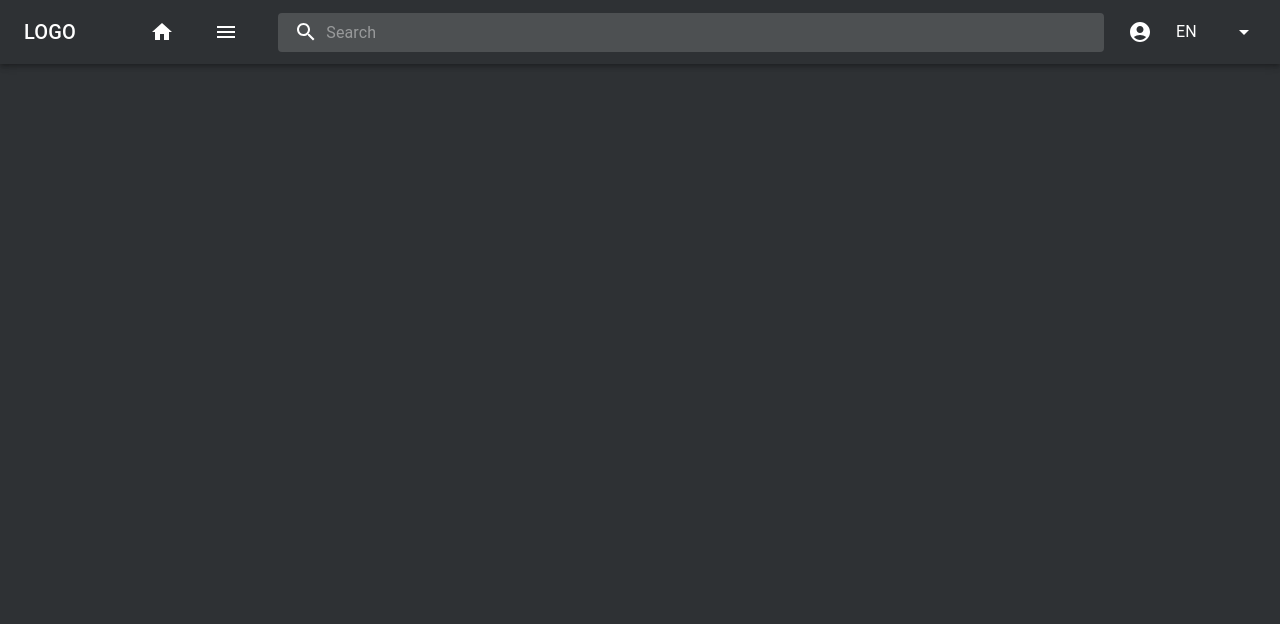
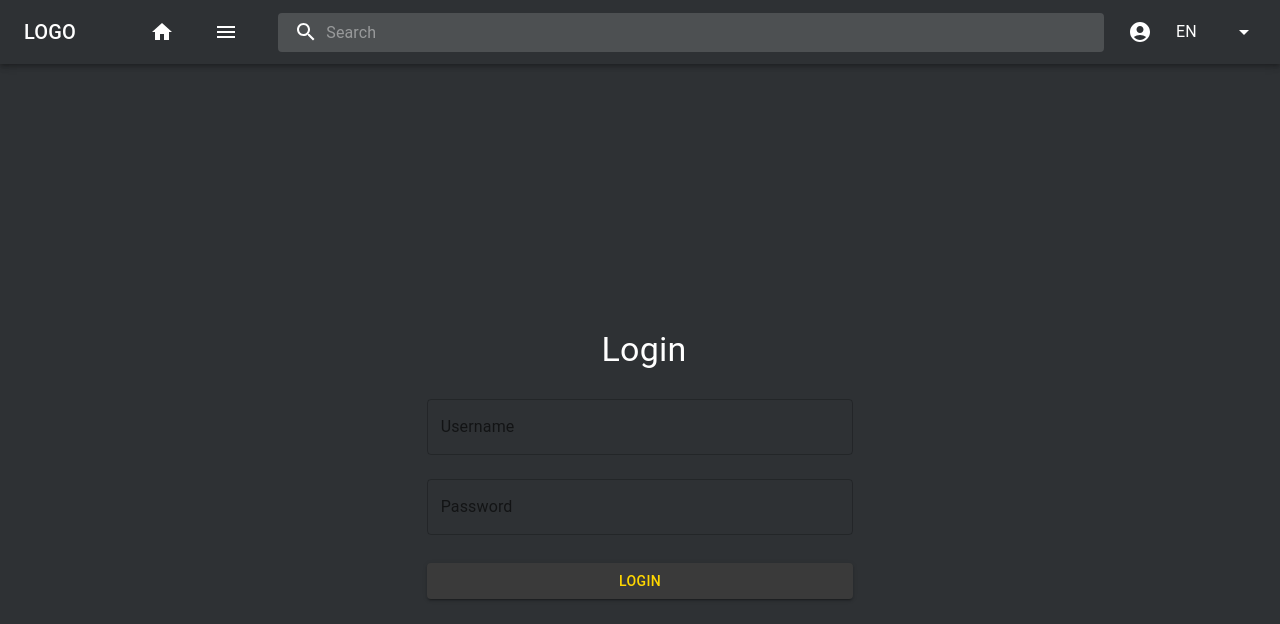
Before and after one commit to zeynepciplak/movie-search-website, a React (Create React App) app: page /login in a window 1280 px wide. Before the commit this address had no page. Shown: the top 624 px of the page. Built offline with nearby package versions, Linux system fonts and the light colour scheme.

Commit message:
login sayfası dummy data kullanılarak yapıldı

```diff
--- a/src/App.tsx
+++ b/src/App.tsx
@@ -13,9 +13,9 @@ import TopDirectors from './pages/TopDirectors/TopDirectors';
 
 import NewestMovies from './pages/NewestMovies/NewestMovies';
 import NewestSeries  from './pages/NewestSeries/NewestSeries';
-import MovieDetailPage from './pages/MovieDetailPage/MovieDetailPage';
-import ArtistDetailPage from './pages/ArtistDetailPage/ArtistDetailPage';
-
+//import MovieDetailPage from './pages/MovieDetailPage/MovieDetailPage';
+//import ArtistDetailPage from './pages/ArtistDetailPage/ArtistDetailPage';
+import LoginPage from './pages/LoginPage/LoginPage';
 // Tema oluşturma
 const theme = createTheme({
   palette: {
@@ -70,6 +70,7 @@ const App: React.FC = () => {
         <Navbar />
         <Routes>
           <Route path="/" element={<HomePage />} />
+          <Route path="/login" element={<LoginPage />} />
           <Route path="/imdb-top-100-movies" element={<ImdbTop100Movies />} /> {/* IMDb Top 100 Movies rotası */}
           <Route path="/most-popular-artists" element={<MostPopularArtists />} />
 
@@ -79,8 +80,8 @@ const App: React.FC = () => {
 
           <Route path="/newest-movies" element={<NewestMovies />} />
         <Route path="/newest-series" element={<NewestSeries />} />
-        <Route path="/movie/:id" element={<MovieDetailPage />} />
-        <Route path="/artist/:id" element={<ArtistDetailPage />} />
+        {/*<Route path="/movie/:id" element={<MovieDetailPage />} />*/}
+        {/*<Route path="/artist/:id" element={<ArtistDetailPage />} /> */}
         </Routes>
       </Router>
     </ThemeProvider>
--- a/src/components/Navbar/Navbar.tsx
+++ b/src/components/Navbar/Navbar.tsx
@@ -7,12 +7,16 @@ import { useTranslation } from 'react-i18next';
 import HomeButton from '../Icon/HomeButton';
 import AccountCircleIcon from '@mui/icons-material/AccountCircle';
 import  '../../styles/global.css';
-
+import { useNavigate } from 'react-router-dom';
 
 const Navbar: React.FC = () => {
   const { t, i18n } = useTranslation();  // Çeviri fonksiyonunu alıyoruz
   const [language, setLanguage] = useState<string>(localStorage.getItem('i18n') || i18n.language || 'en-US');
+  const navigate = useNavigate();
 
+  const handleLoginClick=()=>{
+    navigate('/login');
+  };
   useEffect(() => {
     const storedLanguage = localStorage.getItem('i18n');
     if (storedLanguage) {
@@ -34,9 +38,6 @@ const Navbar: React.FC = () => {
       });
   };
 
-  const handleLoginClick = () => {
-    console.log("Giriş Yap butonuna tıklandı!");
-  };
 
   return (
     <Box sx={{ flexGrow: 1 }}>
--- a/src/components/Navbar/index.ts
+++ /dev/null
@@ -1 +0,0 @@
-export {default}from './Navbar';
--- a/src/pages/ArtistDetailPage/ArtistDetailPage.tsx
+++ b/src/pages/ArtistDetailPage/ArtistDetailPage.tsx
@@ -1,4 +1,4 @@
-import React, { useEffect, useState } from 'react';
+/*import React, { useEffect, useState } from 'react';
 import { useParams } from 'react-router-dom';
 import { fetchDirectorDetails, Director } from '../../api/tmdbApi';  // Sanatçı detaylarını çeken API fonksiyonu
 import { Typography, Box, CardMedia } from '@mui/material';
@@ -35,4 +35,4 @@ const ArtistDetailPage: React.FC = () => {
   );
 };
 
-export default ArtistDetailPage;
+export default ArtistDetailPage;*/
--- /dev/null
+++ b/src/pages/LoginPage/LoginPage.tsx
@@ -0,0 +1,54 @@
+import React, { useState } from 'react';
+import { useNavigate } from 'react-router-dom';
+import { Box, Button, TextField, Typography, Grid } from '@mui/material';
+
+const LoginPage: React.FC = () => {
+  const [username, setUsername] = useState('');
+  const [password, setPassword] = useState('');
+  const navigate = useNavigate();
+
+  const handleLogin = (e: React.FormEvent) => {
+    e.preventDefault();
+    // Dummy veri ile kontrol yapıyoruz
+    if (username === 'admin' && password === 'password') {
+      alert('Login successful!');
+      navigate('/'); // Başarılı girişten sonra anasayfaya yönlendir
+    } else {
+      alert('Invalid credentials!');
+    }
+  };
+
+  return (
+    <Grid container justifyContent="center" alignItems="center" style={{ height: '100vh' }}>
+      <Grid item xs={12} sm={8} md={4}>
+        <Box display="flex" flexDirection="column" alignItems="center" justifyContent="center">
+          <Typography variant="h4" gutterBottom>Login</Typography>
+          <form onSubmit={handleLogin} style={{ width: '100%' }}>
+            <TextField
+              label="Username"
+              value={username}
+              onChange={(e) => setUsername(e.target.value)}
+              fullWidth
+              margin="normal"
+              variant="outlined"
+            />
+            <TextField
+              label="Password"
+              type="password"
+              value={password}
+              onChange={(e) => setPassword(e.target.value)}
+              fullWidth
+              margin="normal"
+              variant="outlined"
+            />
+            <Button type="submit" variant="contained" color="primary" fullWidth style={{ marginTop: '20px' }}>
+              Login
+            </Button>
+          </form>
+        </Box>
+      </Grid>
+    </Grid>
+  );
+};
+
+export default LoginPage;
--- a/src/pages/MostPopularArtists/MostPopularArtists.tsx
+++ b/src/pages/MostPopularArtists/MostPopularArtists.tsx
@@ -35,8 +35,8 @@ const MostPopularArtists: React.FC = () => {
   // "Daha fazla yükle" butonuna tıklandığında çalışacak fonksiyon
   const loadMoreArtists = async () => {
     setLoading(true);
-    const fetchedArtists = await fetchPopularArtists(page);  // Verileri çek
-    setArtists((prevArtists) => [...prevArtists, ...fetchedArtists]);  // Yeni verileri öncekiyle birleştir
+    //const fetchedArtists = await fetchPopularArtists(page);  // Verileri çek
+    //setArtists((prevArtists) => [...prevArtists, ...fetchedArtists]);  // Yeni verileri öncekiyle birleştir
     setPage(page + 1);  // Sayfa numarasını artır
     setLoading(false);
   };
--- a/src/pages/MovieDetailPage/MovieDetailPage.tsx
+++ b/src/pages/MovieDetailPage/MovieDetailPage.tsx
@@ -1,4 +1,4 @@
-import React from 'react';
+/*import React from 'react';
 import { useParams } from 'react-router-dom';
 import { fetchMovieDetails } from '../../api/tmdbApi';
 import { useState, useEffect } from 'react';
@@ -34,4 +34,4 @@ const MovieDetailPage: React.FC = () => {
   );
 };
 
-export default MovieDetailPage;
+export default MovieDetailPage;*/
```
